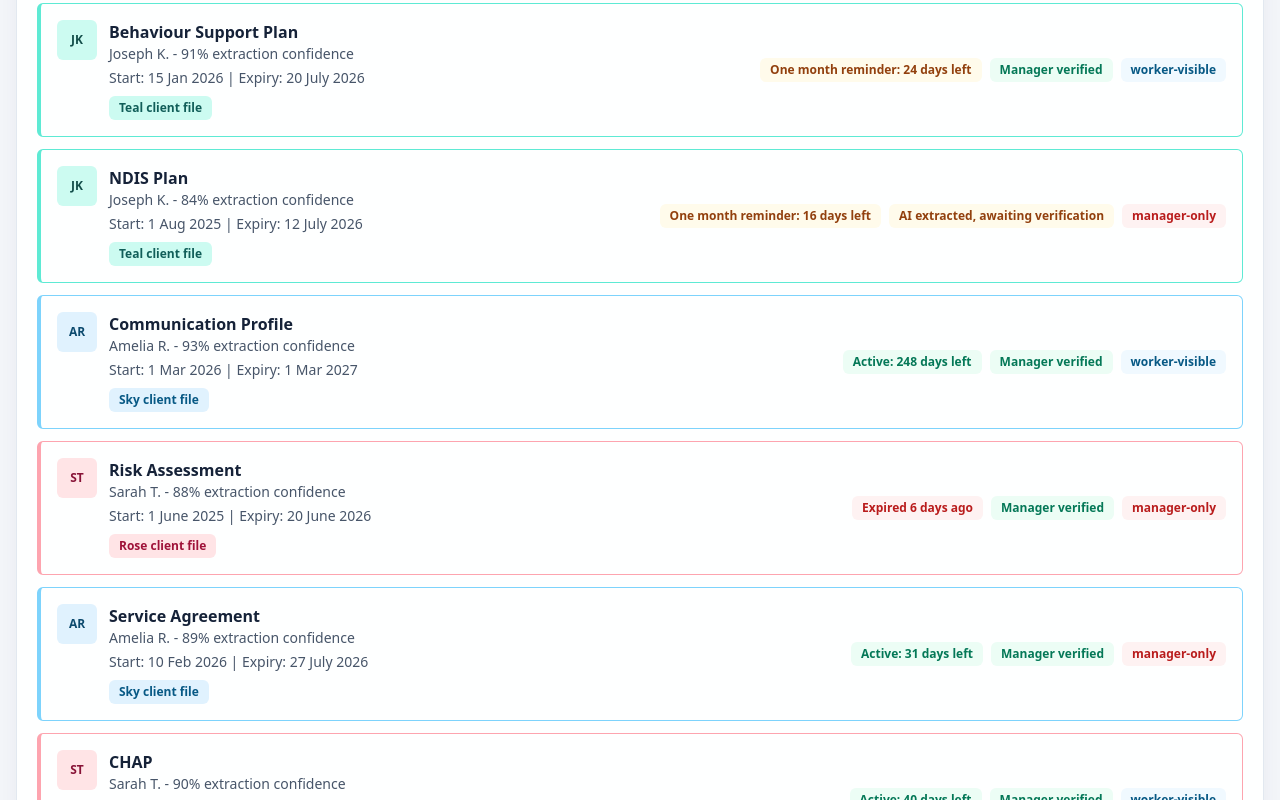
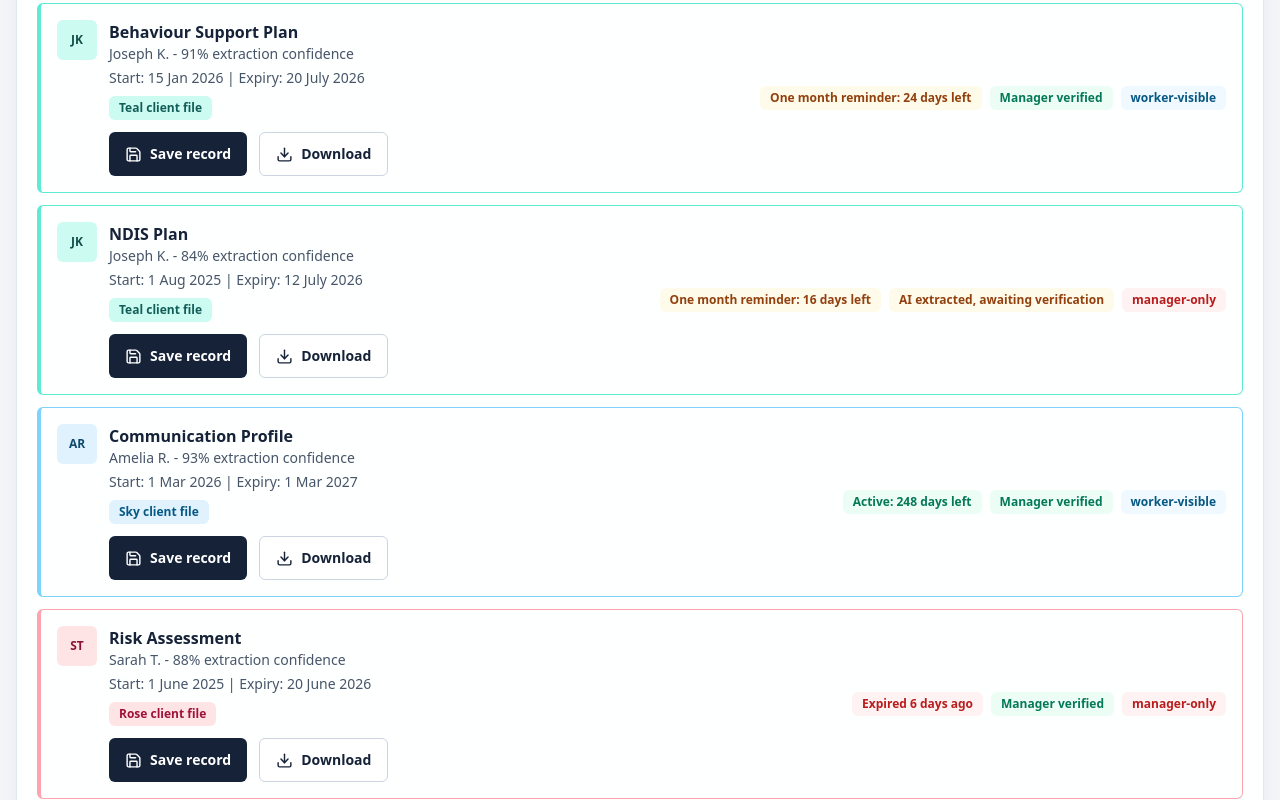
Before and after one commit to DENMWA/EMPOWER, a Next.js app: page /participants in a window 1280 px wide. Shown: the part 1200-2000 px from the top of the page. Built offline with nearby package versions, Linux system fonts and the light colour scheme.

Commit message:
Add save and download actions to documents

```diff
--- a/components/documents/DocumentVault.tsx
+++ b/components/documents/DocumentVault.tsx
@@ -1,4 +1,5 @@
 import { Card, StatusBadge } from "@/components/ui";
+import { RecordActions } from "@/components/records/RecordActions";
 import { getClientColourScheme } from "@/lib/client-colours";
 import { documents, participants } from "@/lib/sample-data";
 import { cn } from "@/lib/utils";
@@ -27,6 +28,23 @@ export function DocumentVault() {
                   <p className="text-sm text-slate-600">{participant?.name ?? "Unassigned client"} - {doc.confidence}% extraction confidence</p>
                   <p className="mt-1 text-sm text-slate-600">Start: {formatDate(doc.startDate)} | Expiry: {formatDate(doc.expiryDate)}</p>
                   <span className={cn("mt-2 inline-flex rounded-md px-2.5 py-1 text-xs font-semibold", colour.badge)}>{colour.label} client file</span>
+                  <RecordActions
+                    className="mt-3"
+                    recordId={doc.id}
+                    recordType="document"
+                    title={`${doc.type} - ${participant?.name ?? "Unassigned client"}`}
+                    body={[
+                      `Client: ${participant?.name ?? "Unassigned client"}`,
+                      `Document type: ${doc.type}`,
+                      `Status: ${doc.status}`,
+                      `Visibility: ${doc.visibility}`,
+                      `Start date: ${formatDate(doc.startDate)}`,
+                      `Expiry date: ${formatDate(doc.expiryDate)}`,
+                      `Reminder: ${reminder.label}`,
+                      `Extraction confidence: ${doc.confidence}%`
+                    ].join("\n")}
+                    filename={`empower-notes-${doc.id}-${doc.type.toLowerCase().replace(/\s+/g, "-")}`}
+                  />
                 </div>
               </div>
               <div className="flex flex-wrap gap-2">
```
